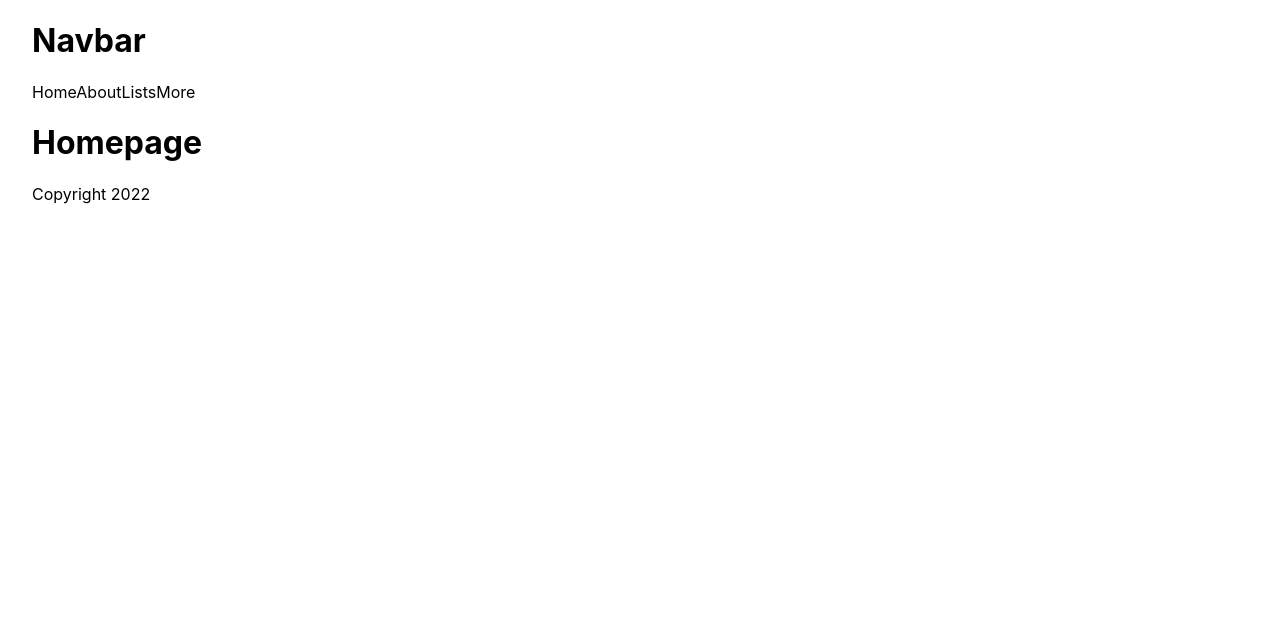
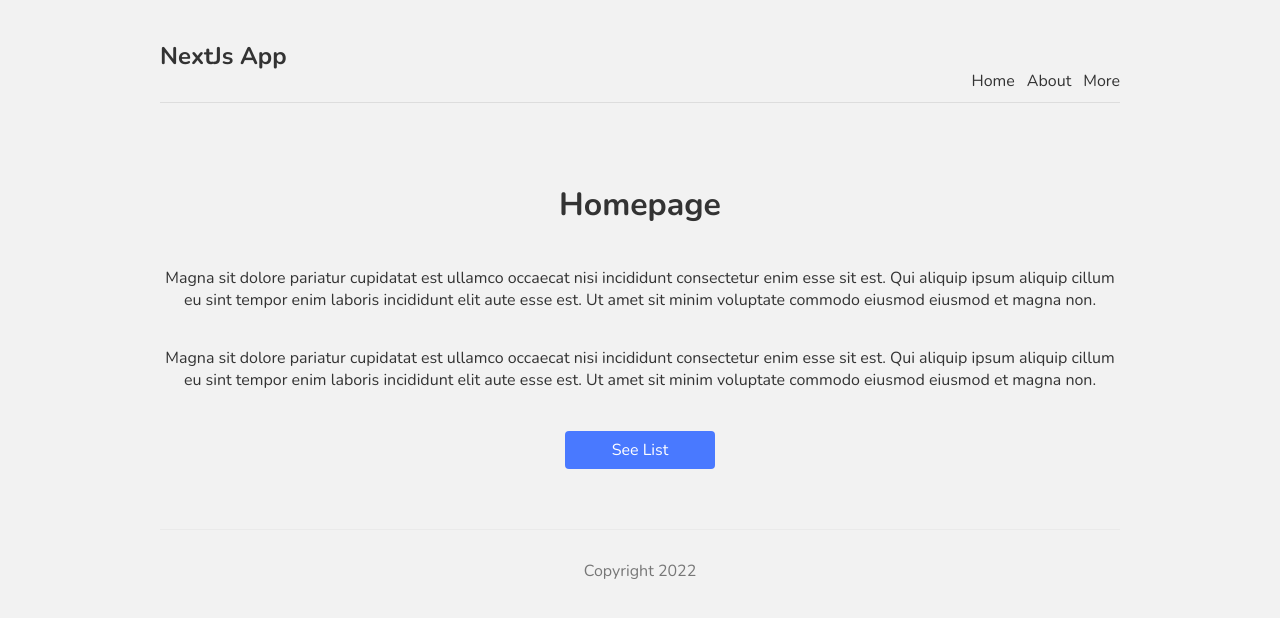
Before and after one commit to nabilcambiaso/NextJs-first-app, a Next.js app: page / in a window 1280 px wide. Shown: the top 618 px of the page. Built offline with nearby package versions, Linux system fonts and the light colour scheme.

Commit message:
Adding global styles, and module css styles

```diff
--- a/pages/_app.js
+++ b/pages/_app.js
@@ -1,7 +1,13 @@
+import Layout from '../src/layouts/Layout'
 import '../styles/globals.css'
 
 function MyApp({ Component, pageProps }) {
-  return <Component {...pageProps} />
+
+  return (
+  <Layout>
+  <Component {...pageProps} />
+  </Layout>
+  )
 }
 
 export default MyApp
--- a/pages/index.js
+++ b/pages/index.js
@@ -1,13 +1,13 @@
-import Footer from '../src/components/Footer'
-import Navbar from '../src/components/Navbar'
+import Link from 'next/link'
 import styles from '../styles/Home.module.css'
 
 export default function Home() {
   return (
-    <div className={styles.container}>
-    <Navbar/>
-   <h1>Homepage</h1>
-   <Footer/>
+    <div>
+   <h1 className={styles.title}>Homepage</h1>
+   <p className={styles.title}>Magna sit dolore pariatur cupidatat est ullamco occaecat nisi incididunt consectetur enim esse sit est. Qui aliquip ipsum aliquip cillum eu sint tempor enim laboris incididunt elit aute esse est. Ut amet sit minim voluptate commodo eiusmod eiusmod et magna non.</p>
+   <p className={styles.title}>Magna sit dolore pariatur cupidatat est ullamco occaecat nisi incididunt consectetur enim esse sit est. Qui aliquip ipsum aliquip cillum eu sint tempor enim laboris incididunt elit aute esse est. Ut amet sit minim voluptate commodo eiusmod eiusmod et magna non.</p>
+    <Link href=""><a className={styles.btn} >See List</a></Link>
     </div>
   )
 }
--- a/src/components/Footer.jsx
+++ b/src/components/Footer.jsx
@@ -2,7 +2,7 @@
 
 function Footer() {
     return (
-        <div>Copyright 2022</div>
+        <footer>Copyright 2022</footer>
     )
 }
 
--- a/src/components/Navbar.jsx
+++ b/src/components/Navbar.jsx
@@ -1,14 +1,17 @@
+import Link from 'next/link'
 import React from 'react'
 
 function Navbar() {
     return (
-        <div>
-            <h1>Navbar</h1>
-            <a>Home</a>
-            <a>About</a>
-            <a>Lists</a>
-            <a>More</a>
-        </div>
+        <nav>
+            <div className='logo'>
+                <Link href="/"><h1>NextJs App</h1></Link>
+            </div>
+            <Link href="/"><a>Home</a></Link>
+            <Link href="/about"><a>About</a></Link>
+            <Link href="/"><a>More</a></Link>
+
+        </nav>
     )
 }
 
--- /dev/null
+++ b/src/layouts/Layout.jsx
@@ -0,0 +1,15 @@
+import React from 'react'
+import Footer from '../components/Footer'
+import Navbar from '../components/Navbar'
+
+function Layout({ children }) {
+    return (
+        <div className='content'>
+            <Navbar />
+            {children}
+            <Footer />
+        </div>
+    )
+}
+
+export default Layout
--- a/styles/Home.module.css
+++ b/styles/Home.module.css
@@ -1,116 +1,18 @@
-.container {
-  padding: 0 2rem;
-}
-
-.main {
-  min-height: 100vh;
-  padding: 4rem 0;
-  flex: 1;
-  display: flex;
-  flex-direction: column;
-  justify-content: center;
-  align-items: center;
-}
-
-.footer {
-  display: flex;
-  flex: 1;
-  padding: 2rem 0;
-  border-top: 1px solid #eaeaea;
-  justify-content: center;
-  align-items: center;
-}
-
-.footer a {
-  display: flex;
-  justify-content: center;
-  align-items: center;
-  flex-grow: 1;
-}
-
-.title a {
-  color: #0070f3;
-  text-decoration: none;
-}
-
-.title a:hover,
-.title a:focus,
-.title a:active {
-  text-decoration: underline;
-}
-
 .title {
-  margin: 0;
-  line-height: 1.15;
-  font-size: 4rem;
-}
-
-.title,
-.description {
+  color: #333;
+  padding-bottom: 20px;
   text-align: center;
 }
-
-.description {
-  margin: 4rem 0;
-  line-height: 1.5;
-  font-size: 1.5rem;
+.text {
+  color: #777;
 }
-
-.code {
-  background: #fafafa;
-  border-radius: 5px;
-  padding: 0.75rem;
-  font-size: 1.1rem;
-  font-family: Menlo, Monaco, Lucida Console, Liberation Mono, DejaVu Sans Mono,
-    Bitstream Vera Sans Mono, Courier New, monospace;
+.btn {
+  display: block;
+  width: 150px;
+  padding: 8px 0;
+  margin: 20px auto;
+  background: #4979ff;
+  border-radius: 4px;
+  color: white;
+  text-align: center;
 }
-
-.grid {
-  display: flex;
-  align-items: center;
-  justify-content: center;
-  flex-wrap: wrap;
-  max-width: 800px;
-}
-
-.card {
-  margin: 1rem;
-  padding: 1.5rem;
-  text-align: left;
-  color: inherit;
-  text-decoration: none;
-  border: 1px solid #eaeaea;
-  border-radius: 10px;
-  transition: color 0.15s ease, border-color 0.15s ease;
-  max-width: 300px;
-}
-
-.card:hover,
-.card:focus,
-.card:active {
-  color: #0070f3;
-  border-color: #0070f3;
-}
-
-.card h2 {
-  margin: 0 0 1rem 0;
-  font-size: 1.5rem;
-}
-
-.card p {
-  margin: 0;
-  font-size: 1.25rem;
-  line-height: 1.5;
-}
-
-.logo {
-  height: 1em;
-  margin-left: 0.5rem;
-}
-
-@media (max-width: 600px) {
-  .grid {
-    width: 100%;
-    flex-direction: column;
-  }
-}
--- a/styles/globals.css
+++ b/styles/globals.css
@@ -1,16 +1,44 @@
-html,
+@import url('https://fonts.googleapis.com/css2?family=Nunito:wght@300;400;600;700&display=swap');
+
 body {
-  padding: 0;
-  margin: 0;
-  font-family: -apple-system, BlinkMacSystemFont, Segoe UI, Roboto, Oxygen,
-    Ubuntu, Cantarell, Fira Sans, Droid Sans, Helvetica Neue, sans-serif;
+  background: #f2f2f2;
+  color: #333;
+  font-family: "Nunito";
 }
-
 a {
-  color: inherit;
+  color: #333;
   text-decoration: none;
 }
-
-* {
-  box-sizing: border-box;
+.content {
+  max-width: 960px;
+  margin: 0 auto;
 }
+nav {
+  margin: 10px auto 80px;
+  padding: 10px 0;
+  display: flex;
+  justify-content: flex-end;
+  align-items: flex-end;
+  border-bottom: 1px solid #ddd;
+}
+nav a {
+  margin-left: 12px;
+}
+nav .logo {
+  margin-right: auto;
+}
+footer {
+  display: block;
+  text-align: center;
+  padding: 30px 0;
+  margin-top: 60px;
+  color: #777;
+  border-top: 1px solid #eaeaea;
+}
+.not-found {
+  text-align: center;
+}
+.not-found a{
+  color: #4979ff;
+  text-decoration: underline;
+}
```
